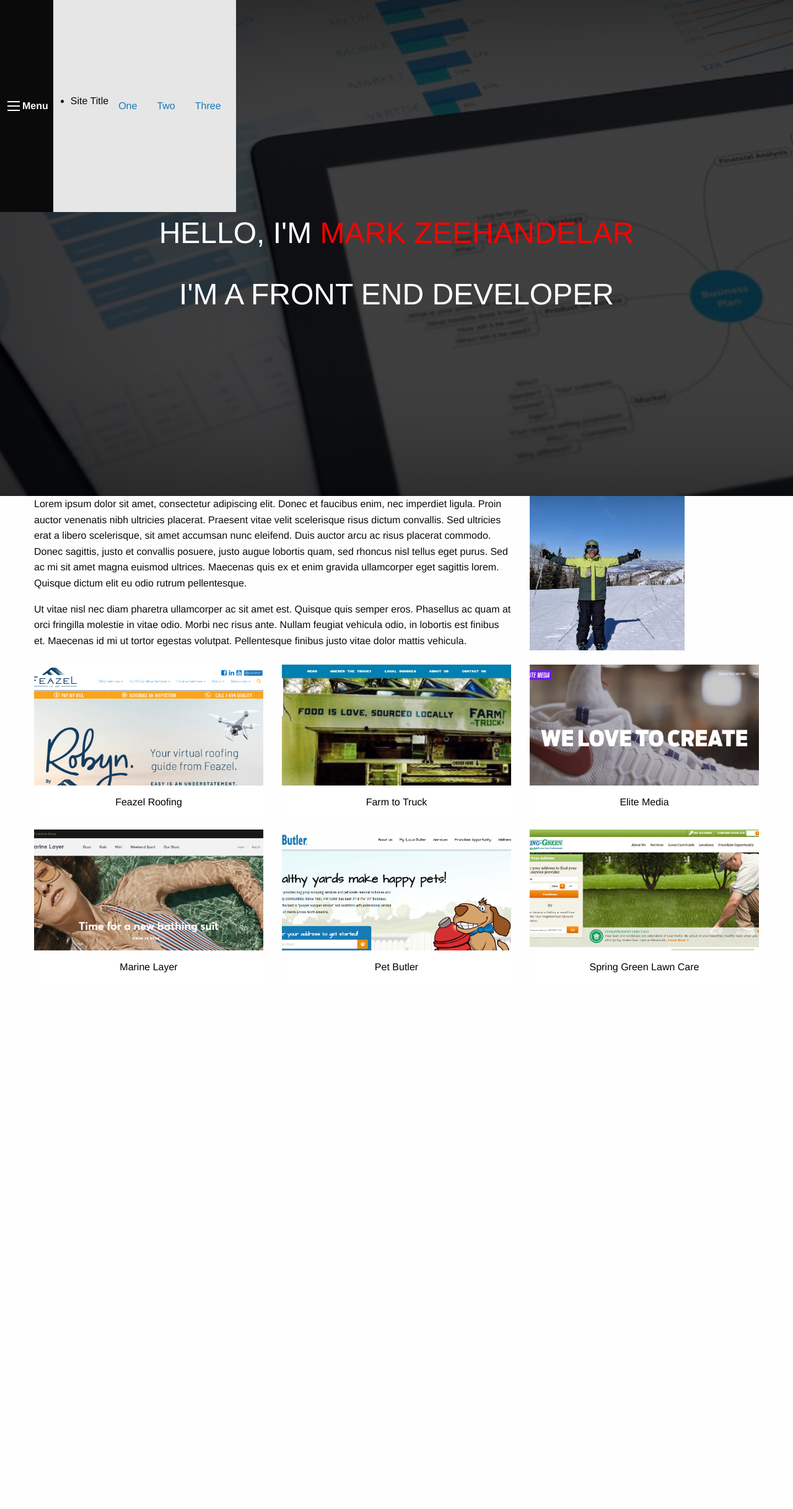
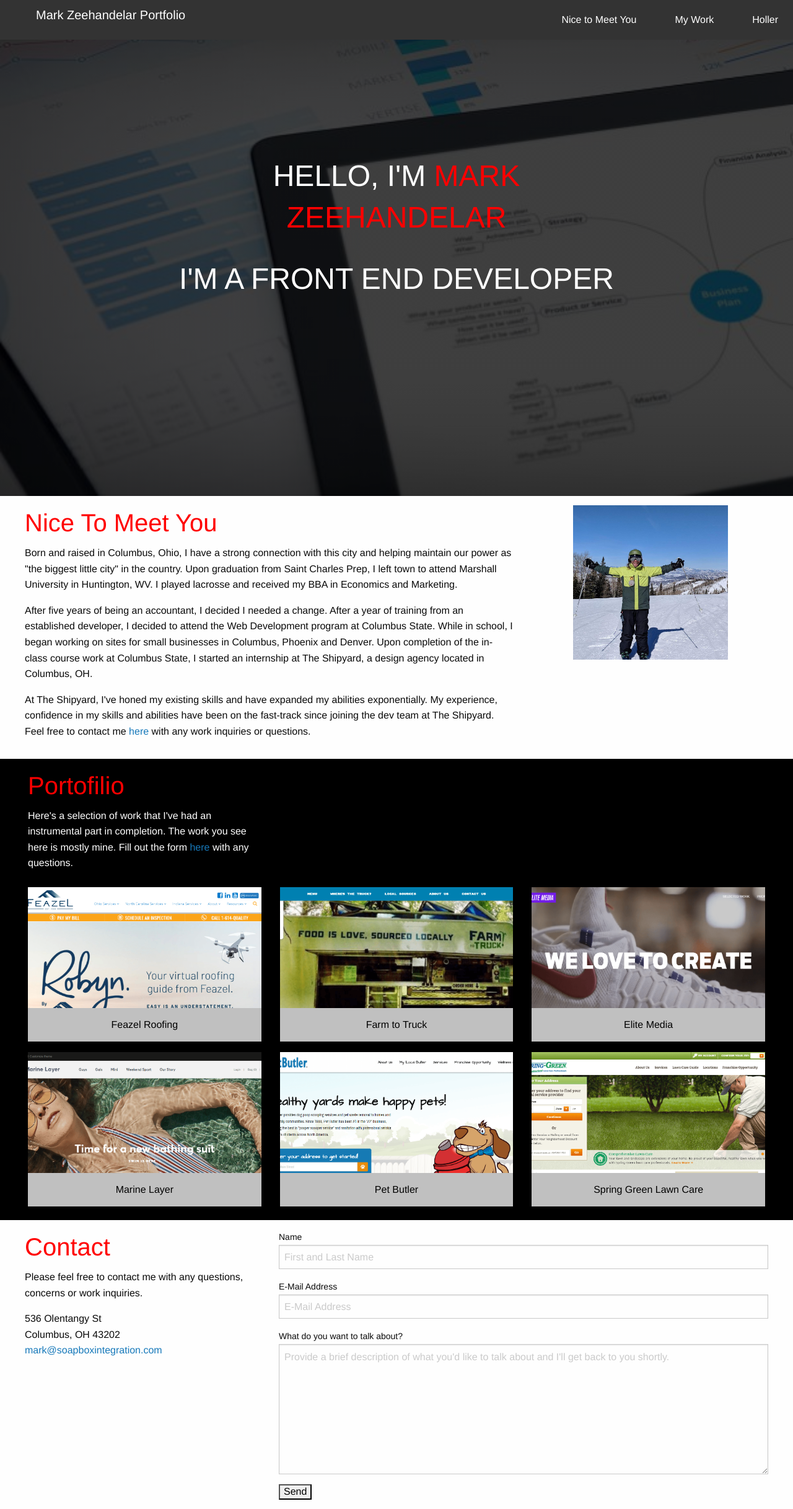
Before and after one commit to dstarrgeti/markzee31.github.io, a website: page index.html in a window 1280 px wide. Shown: the whole page at 62% size. Before the commit the page ends 1594 px from the top, so only its background shows below. Drawn offline with nearby package versions, Linux system fonts and the light colour scheme.

Commit message:
no message

```diff
--- a/index.html
+++ b/index.html
@@ -6,58 +6,68 @@
   <meta name="viewport" content="width=device-width, initial-scale=1.0">
   <title>MZPortfolio</title>
   <link rel="stylesheet" type="text/css" href="./css/main.css">
-  <!-- font awesome -->
-  <script defer src="js/vendor/fontawesome-all.js"></script>
 </head>
 <body>
 <!-- start of body -->
 
 <div id="one-page">
-
-
   <!-- hero -->
-  <section class="grid-x hero">
-      <div class="title-bar" data-responsive-toggle="example-menu" data-hide-for="medium">
-          <button class="menu-icon" type="button" data-toggle="example-menu"></button>
+  <div class="grid-container full nav data-sticky-container">
+      <div class="title-bar" data-responsive-toggle="mz-menu" data-hide-for="medium">
+          <button class="menu-icon" type="button" data-toggle="mz-menu"></button>
           <div class="title-bar-title">Menu</div>
         </div>
 
-        <div class="top-bar" id="example-menu">
+        <div class="top-bar is-stuck" data-sticky data-options="anchor: page; marginTop:0;" style="width:100%" data-top-anchor="1" id="mz-menu">
           <div class="top-bar-left">
             <ul class="title">
-              <li class="menu-text">Site Title</li>
+              <li class="menu-text">Mark Zeehandelar Portfolio</li>
             </ul>
           </div>
           <div class="top-bar-right">
            <ul class="dropdown menu" data-dropdown-menu>
               <li>
-                <a href="#0">One</a>
+                <a href="#bio">Nice to Meet You</a>
               </li>
-              <li><a href="#0">Two</a></li>
-              <li><a href="#0">Three</a></li>
+              <li><a href="#top">My Work</a></li>
+              <li><a href="#contact">Holler</a></li>
             </ul>
           </div>
         </div>
-
+  </div>
+  <div class="grid-container fluid hero">
       <div class="cell content">
           <h1>Hello, I'm <span>Mark Zeehandelar</span></h1> <br>
           <h1>I'm a front end developer</h1>
       </div>
-  </section>
-  <div class="grid-container">
-  <div class="grid-x grid-margin-x">
-    <div class="cell medium-8">
-      <p>Lorem ipsum dolor sit amet, consectetur adipiscing elit. Donec et faucibus enim, nec imperdiet ligula. Proin auctor venenatis nibh ultricies placerat. Praesent vitae velit scelerisque risus dictum convallis. Sed ultricies erat a libero scelerisque, sit amet accumsan nunc eleifend. Duis auctor arcu ac risus placerat commodo. Donec sagittis, justo et convallis posuere, justo augue lobortis quam, sed rhoncus nisl tellus eget purus. Sed ac mi sit amet magna euismod ultrices. Maecenas quis ex et enim gravida ullamcorper eget sagittis lorem. Quisque dictum elit eu odio rutrum pellentesque.</p>
+  </div>
+  <div class="grid-container bio">
+      <a name="bio"></a>
+    <div class="grid-x grid-padding-x">
+        <div class="cell medium-8">
+        <h2>Nice To Meet You</h2>
+        <p>Born and raised in Columbus, Ohio, I have a strong connection with this city and helping maintain our power as "the biggest little city" in the country. Upon graduation from Saint Charles Prep, I left town to attend Marshall University in Huntington, WV. I played lacrosse and received my BBA in Economics and Marketing.</p>
 
-      <p>Ut vitae nisl nec diam pharetra ullamcorper ac sit amet est. Quisque quis semper eros. Phasellus ac quam at orci fringilla molestie in vitae odio. Morbi nec risus ante. Nullam feugiat vehicula odio, in lobortis est finibus et. Maecenas id mi ut tortor egestas volutpat. Pellentesque finibus justo vitae dolor mattis vehicula.</p>
+        <p>After five years of being an accountant, I decided I needed a change. After a year of training from an established developer, I decided to attend the Web Development program at Columbus State. While in school, I began working on sites for small businesses in Columbus, Phoenix and Denver. Upon completion of the in-class course work at Columbus State, I started an internship at The Shipyard, a design agency located in Columbus, OH.</p>
+        <p>At The Shipyard, I've honed my existing skills and have expanded my abilities exponentially. My experience, confidence in my skills and abilities have been on the fast-track since joining the dev team at The Shipyard.  Feel free to contact me <a href="#contact">here</a> with any work inquiries or questions.</p>
+        </div>
+        <div class="cell medium-4 bio-pic">
+            <img src="img/me.jpg" alt="Mark Zeehandelar" width="250" height="250">
+        </div>
+
     </div>
-    <div class="cell medium-4">
-        <img src="img/me.jpg" alt="Mark Zeehandelar" width="250" height="250">
-    </div>
+    <a name="top"></a>
   </div>
-  </div>
-  <div class="grid-container">
-    <div class="grid-x grid-margin-x">
+
+  <div class="grid-container fluid top">
+
+      <div class="grid-x grid-padding-x">
+          <div class="cell medium-4">
+            <h2>Portofilio</h2>
+            <p>Here's a selection of work that I've had an instrumental part in completion.  The work you see here is mostly mine. Fill out the form <a href="#contact">here</a> with any questions.</p>
+          </div>
+      </div>
+    <div class="grid-x grid-padding-x">
       <div class="cell medium-4">
           <div class="zoom-card">
               <div class="zoom-card-background1" >
@@ -90,8 +100,8 @@
       </div>
     </div>
   </div>
-  <div class="grid-container">
-    <div class="grid-x grid-margin-x">
+  <div class="grid-container fluid bottom">
+    <div class="grid-x grid-padding-x">
       <div class="cell medium-4">
           <div class="zoom-card">
               <div class="zoom-card-background4" >
@@ -124,15 +134,51 @@
       </div>
     </div>
   </div>
+  <div class="grid-container contact">
+      <a name="contact"></a>
+    <div class="grid-x grid-padding-x">
+      <div class="cell medium-4">
+        <h2>Contact</h2>
+        <p>Please feel free to contact me with any questions, concerns or work inquiries.</p>
+        <p>536 Olentangy St <br>
+           Columbus, OH 43202<br>
+           <a href="mailto:mark@soapboxintegration.com">mark@soapboxintegration.com</a>
+          </p>
+      </div>
+      <div class="cell medium-8">
+            <form action="mailto:markzee31@hotmail.com" method="post" enctype="text/plain">
+             <div class="medium-12 cell">
+              <label>Name
+                <input type="text" name="name" placeholder="First and Last Name">
+              </label>
+             </div>
+             <div class="medium-12 cell">
+                <label>E-Mail Address
+                 <input type="email" name="e-mail" placeholder="E-Mail Address">
+                </label>
+             </div>
+             <div class="medium-12 cell">
+                <label>
+                    What do you want to talk about?
+                    <textarea rows="8" name="comment" placeholder="Provide a brief description of what you'd like to talk about and I'll get back to you shortly."></textarea>
+                <label>
+             </div>
+             <input type="submit" value="Send">
+            </form>
+
+      </div>
+    </div>
+  </div>
   </div>
 
 
 <!-- end of my body -->
 <!-- scripts -->
-<script src="js/vendor/jquery.js"></script>
-<script src="js/vendor/what-input.js"></script>
-<script src="js/vendor/foundation.js"></script>
+<script src="https://code.jquery.com/jquery-2.2.4.min.js"></script>
+<script src="https://cdnjs.cloudflare.com/ajax/libs/foundation/6.4.3/js/foundation.min.js"></script>
+<script src="js/vendor/jquery.sticky.js"></script>
 <script src="js/app.js"></script>
+
 
 <script id="__bs_script__">//<![CDATA[
   document.write("<script async src='http://HOST:3000/browser-sync/browser-sync-client.js?v=2.23.6'><\/script>".replace("HOST", location.hostname));
--- a/js/app.js
+++ b/js/app.js
@@ -0,0 +1,17 @@
+$(document).ready(function() {
+  // Handler for .ready() called.
+  $(document).foundation();
+});
+
+$(document).ready(function(){
+  $(window).scroll(function(){
+  	var scroll = $(window).scrollTop();
+	  if (scroll > 300) {
+	    $(".top-bar").css("background-color" , "#333");
+	  }
+
+	  else{
+		  $(".black").css("background-color" , "rgba(0, 0, 0, .5)");
+	  }
+  })
+})
--- a/sass/layouts/one-page.scss
+++ b/sass/layouts/one-page.scss
@@ -1,5 +1,45 @@
 #one-page{
+    .top-bar{
+      // position: fixed;
+      background-color: rgba(0, 0, 0, .5);
+      .top-bar-left{
+        // background: rgba(0, 0, 0, .0);
+
+      ul{
+        background-color: transparent;
+        list-style: none;
+        color: white;
+        li {
+          padding-left: 30px;
+          font-size: 20px;
+          a{
+          color: white;
+          }
+        }
+      }
+    }
+    .top-bar-right{
+      // background-color: rgba(0, 0, 0, .0);
+
+      ul{
+        background-color: transparent;
+        list-style: none;
+        color: white;
+        li {
+          padding-left: 30px;
+          a{
+          color: white;
+          }
+        }
+      }
+    }
+  }
+.header-scrolled{
+  background-color: red;
+}
+
   .hero {
+
       background:  linear-gradient(
       rgba(0, 0, 0, 0.75),
       rgba(0, 0, 0, 0.75)
@@ -8,11 +48,14 @@
     background-repeat: no-repeat;
     background-size: cover;
     height: 100vh;
-    .menu{
-      top: 0px;
-      right: 0px;
+    margin-top: -141px;
+    @include breakpoint (medium){
+      margin-top: -64px;
     }
       .content{
+        padding-top: 100%;
+        @include breakpoint (medium){
+          padding: 20%; }
         span{
           color: red;
         }
@@ -24,6 +67,39 @@
   }
 
 }
+.bio{
+
+  padding: 15px;
+  @include breakpoint (medium){
+    padding: 15px 0px; }
+.bio-pic{
+  text-align: center;
+}
+h2{
+  color: red;
+}
+}
+ .top {
+  background-color: black;
+  @include breakpoint (medium){
+  background-color: black;
+  padding: 15px 45px 0px 45px;
+    h2{
+      color: red;
+    }
+    p{
+      color:white;
+    }
+  }
+}
+ .bottom{
+  background-color: black;
+  @include breakpoint (medium){
+  background-color: black;
+  padding: 0px 45px 15px 45px;
+  }
+}
+
 .zoom-card {
   height:249px;
   width: 100%;
@@ -283,7 +359,7 @@
       position: absolute;
       width: 100%;
       bottom:0px;
-      background-color: #fff;
+      background-color: #C0C0C0;
       color: black;
       padding:15px 20px;
       text-align: center;
@@ -295,10 +371,19 @@
         color: black;
       }
     }
+
   .portfolio {
     padding: 20px 0px;
     background: black;
   }
+}
+.contact{
+  padding: 15px;
+  @include breakpoint (medium){
+    padding: 15px 0px; }
+    h2{
+      color: red;
+    }
 }
 
 
@@ -309,5 +394,4 @@
 
 
 
-
 }
--- a/sass/main.scss
+++ b/sass/main.scss
@@ -1,4 +1,3 @@
-
 
 @import '../node_modules/foundation-sites/scss/foundation';
 @include foundation-everything;
```
Also changed, not shown: css/main.css, js/vendor/jquery.sticky.js (added).
